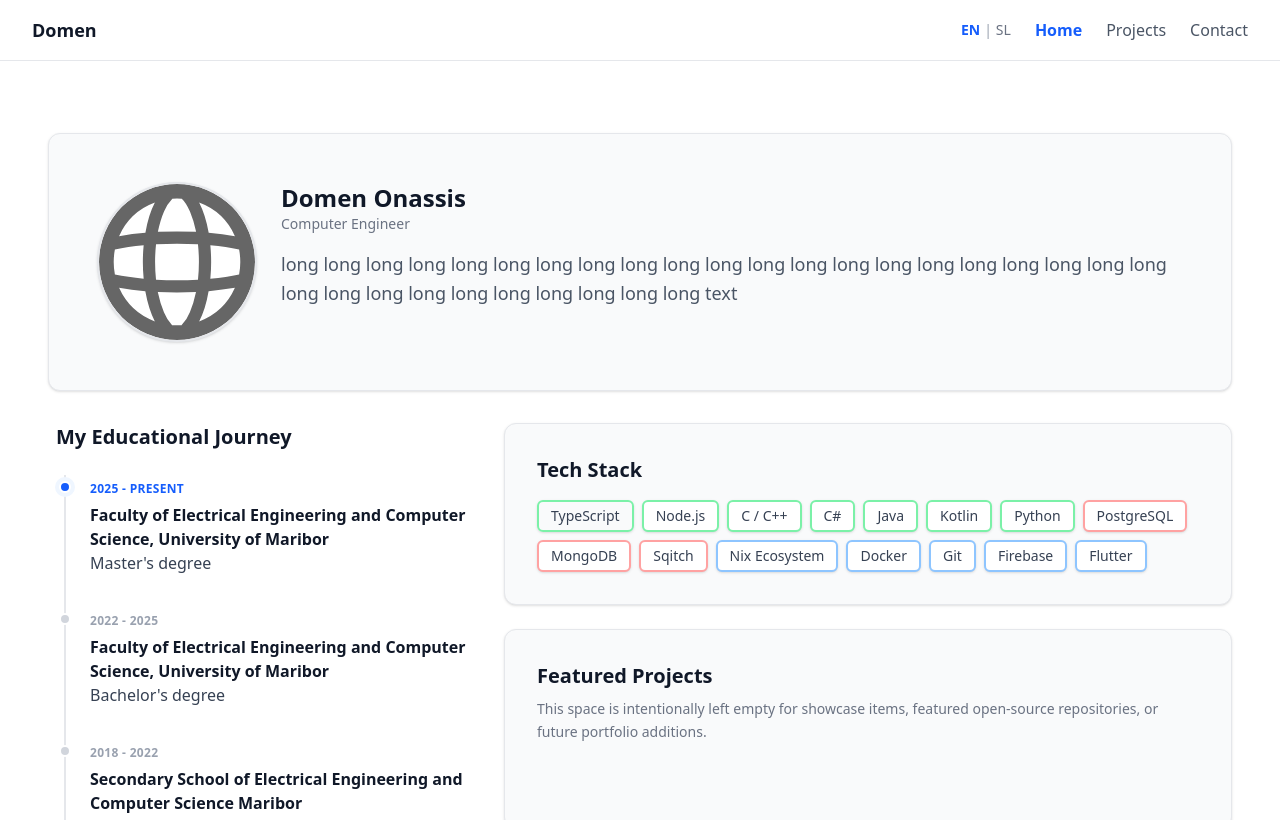
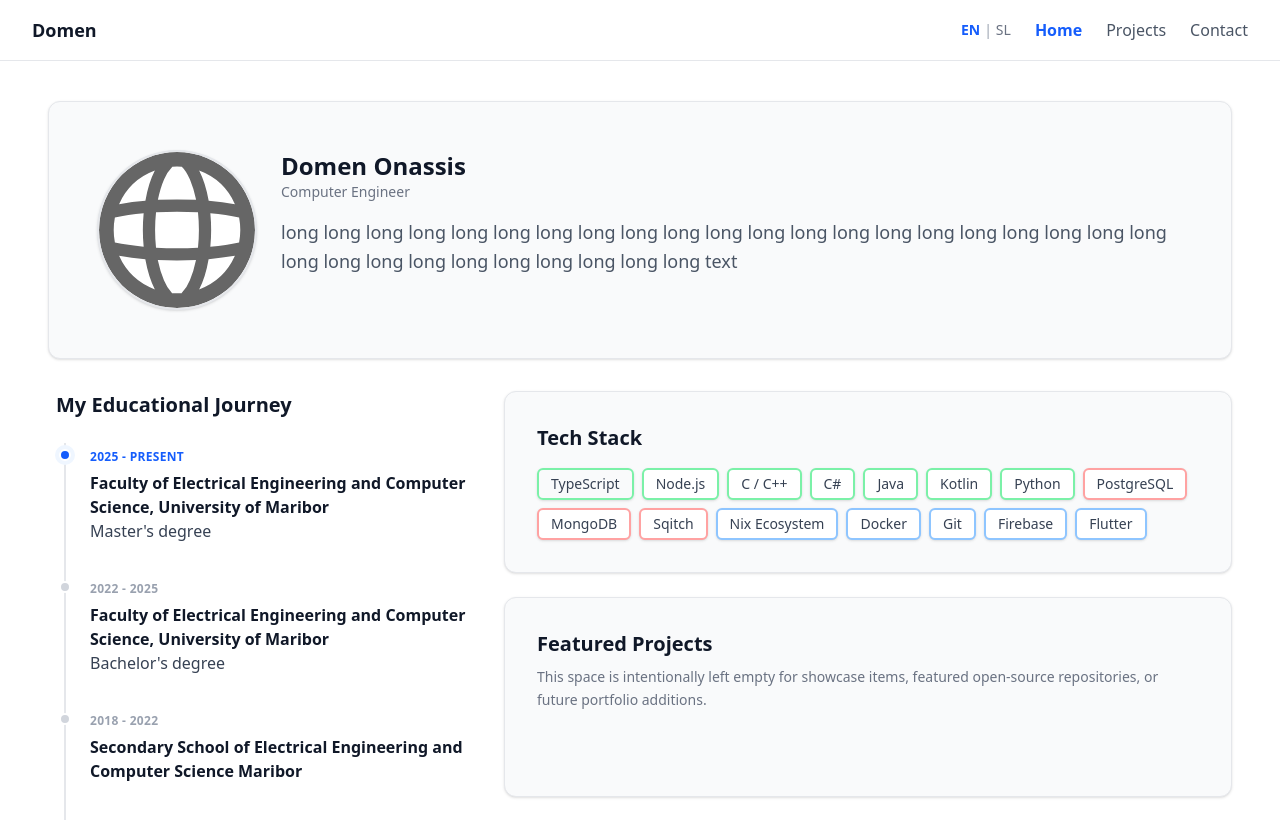
Before and after one commit to DomenOnassis/Portfolio, a Next.js app in the folder portfolio/: page / in a window 1280 px wide. Shown: the top 820 px of the page. Built offline with nearby package versions, Linux system fonts and the light colour scheme.

Commit message:
Updated home page padding

```diff
--- a/portfolio/app/page.tsx
+++ b/portfolio/app/page.tsx
@@ -2,7 +2,7 @@ import Image from 'next/image';
 
 export default function Page() {
   return (
-    <div className="max-w-7xl mx-auto py-10 px-4 flex flex-col gap-8">
+    <div className="max-w-7xl mx-auto py-2 px-4 flex flex-col gap-8">
 
       {/* Introduction */}
       <div className="bg-gray-50 border border-gray-200 rounded-xl p-8 md:p-12 shadow-sm flex flex-col md:flex-row items-center md:items-start gap-6">
```
